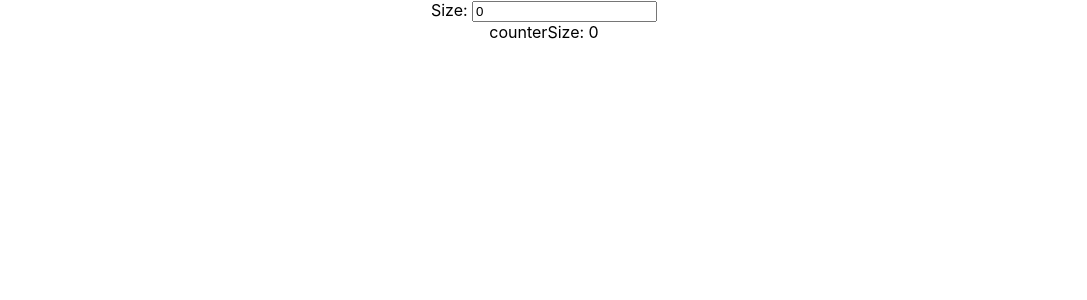
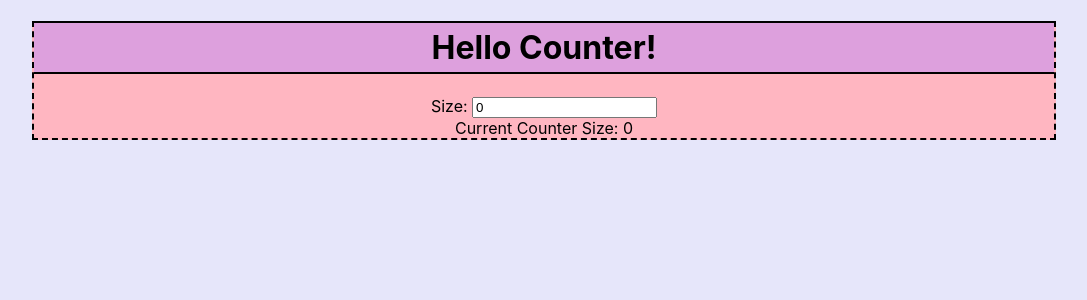
Before and after one commit to TORIBDA/ReactCounter, a React (Create React App) app: page / in a window 1280 px wide. Shown: the top 300 px of the page, without its empty margins (96-1183 px from the left). Built offline with nearby package versions, Linux system fonts and the light colour scheme.

Commit message:
[React Counter][TORIBDA] feat: added CSS files for the design

```diff
--- a/src/App.js
+++ b/src/App.js
@@ -1,10 +1,14 @@
-import './App.css';
+import './styles/App.css';
+import "./styles/Counter.css";
 import MultipleCounter from './components/MultipleCounter';
 
 function App() {
   return (
     <div className="App">
-      <MultipleCounter>Test</MultipleCounter>
+      <div className="MultipleCounter">
+        <h1>Hello Counter!</h1>
+          <MultipleCounter></MultipleCounter>
+      </div>
     </div>
   );
 }
--- a/src/components/Counter.js
+++ b/src/components/Counter.js
@@ -1,4 +1,5 @@
 import { useState } from "react";
+import "../styles/Counter.css";
 
 function Counter() {
     const [number, setNumber] = useState(0);
@@ -14,9 +15,9 @@ function Counter() {
     }
 
     return (
-        <div>
+        <div className="Counter">
             <button onClick={increase}>+</button>
-            <span>{number}</span>
+            <span className="CounterNumber">{number}</span>
             <button onClick={decrease}>-</button>
         </div>
     );
--- a/src/components/CounterGroup.js
+++ b/src/components/CounterGroup.js
@@ -13,7 +13,7 @@ function CounterGroup(props) {
             {counterList.map((item, index) => (
                 <Counter key={item + index}></Counter>
             ))}
-            <div>counterSize: {props.counterSize}</div>
+            Current Counter Size: {props.counterSize}
         </div>
     );
 }
--- a/src/App.css
+++ b/src/styles/App.css
@@ -1,3 +1,14 @@
+body {
+  background-color:lavender;
+}
+
+h1{
+    background-color:plum;
+    padding: 5px;
+    border-bottom: black solid 2px;
+    border-top: black solid 2px;
+}
+
 .App {
   text-align: center;
 }
--- /dev/null
+++ b/src/styles/Counter.css
@@ -0,0 +1,17 @@
+.Counter {
+    margin: 10px;
+}
+
+.CounterNumber {
+    padding: 5px;
+    margin: 10px;
+}
+
+.MultipleCounter {
+    background-color: lightpink;
+    border-right: dashed 2px;
+    border-left: dashed 2px;
+    border-bottom: dashed 2px;
+    margin-left: 10%;
+    margin-right: 10%;
+}
```
